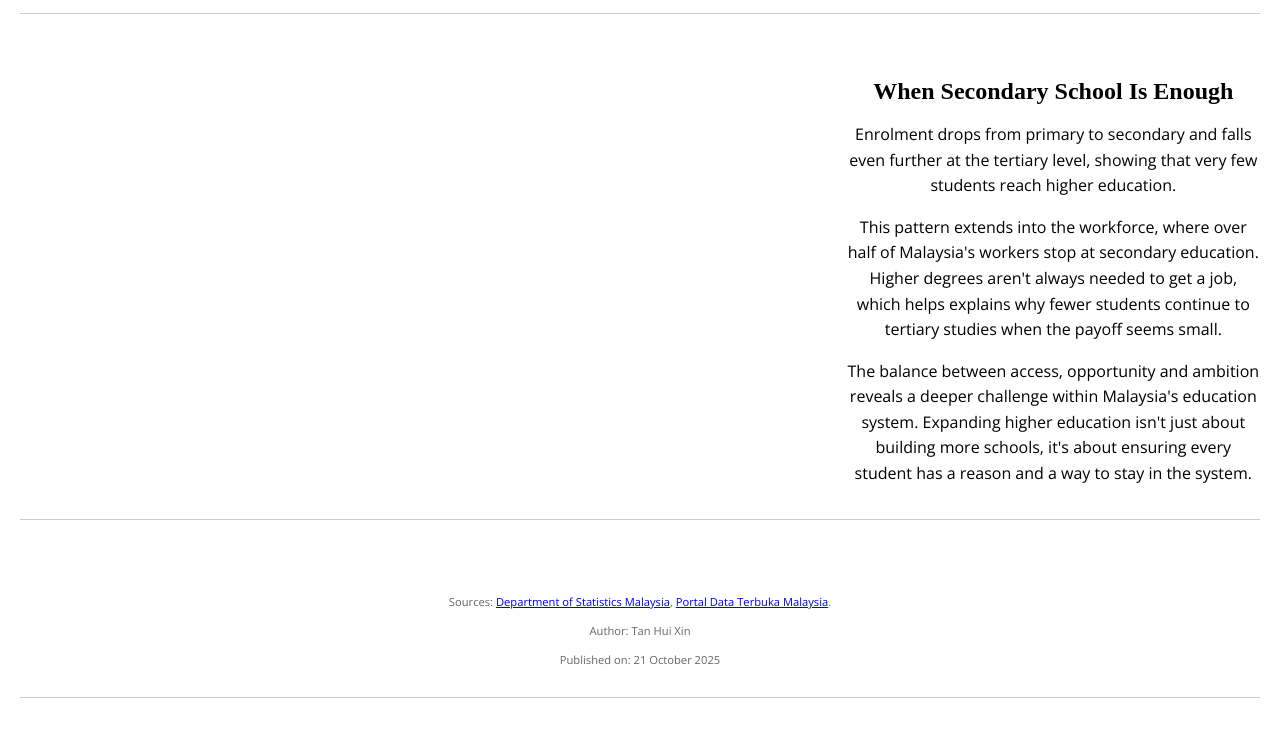
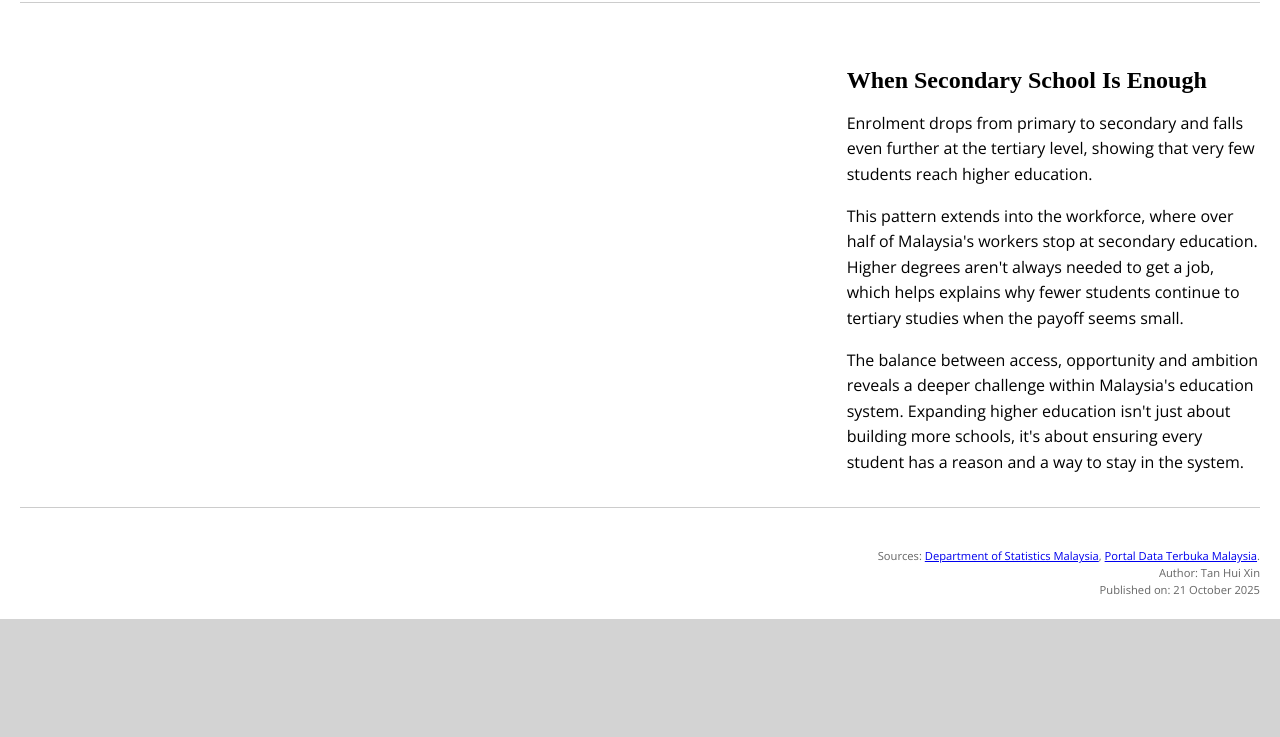
Before and after one commit to koohyejin0127/FIT3179_A2, a plain HTML site: page index.html in a window 1280 px wide. Shown: the part 1293-2030 px from the top of the page. After the commit the page ends 1912 px from the top, so only its background shows below. Drawn offline with nearby package versions, Linux system fonts and the light colour scheme; a script that the page names is missing; a web font is replaced by a local one.

Commit message:
Update style.css

```diff
--- a/css/style.css
+++ b/css/style.css
@@ -3,7 +3,7 @@ body * {
 }
 
 h1 {
-    font-family: 'Times New Roman', serif;
+    font-family: 'Cactus Classical Serif', serif;
     margin-top: 0;
     text-align: center;
 }
@@ -15,10 +15,16 @@ h2 {
 }
 
 h3 {
-    font-family: 'Times New Roman', serif;
+    font-family: 'Cactus Classical Serif', serif;
     font-size: 1.5em;
     margin-bottom: 0.5em;
-    text-align: center;
+    text-align: left;
+}
+
+p {
+    line-height: 1.6;
+    text-align: left;
+    word-wrap: break-word;
 }
 
 body {
@@ -54,17 +60,10 @@ body {
     box-sizing: border-box;
 }
 
-/* --- Paragraphs --- */
-p {
-    line-height: 1.6;
-    text-align: center;
-    word-wrap: break-word;
-}
-
 /* --- Dropdown --- */
 .dropdown-container {
     text-align: right;
-    margin-bottom: 1em;
+    margin-bottom: 0.3em;
 }
 
 /* --- Footer --- */
@@ -72,5 +71,26 @@ p {
     font-size: 0.7em;
     color: #666;
     text-align: right;
-    margin-top: 2em;
+    margin: 0;
+    padding: 0;
+    display: flex;
+    flex-direction: column;
+    align-items: flex-end;
+    justify-content: flex-end;
+    line-height: 1.5;
 }
+
+.small-font p {
+    margin: 0;
+    padding: 0;
+    line-height: 1.5;
+}
+
+.footer-row {
+    border-bottom: none;
+    border-top: none;
+    margin-bottom: 0;
+    padding-bottom: 0;
+    margin-top: 0;
+    padding-top: 0;
+}
```
